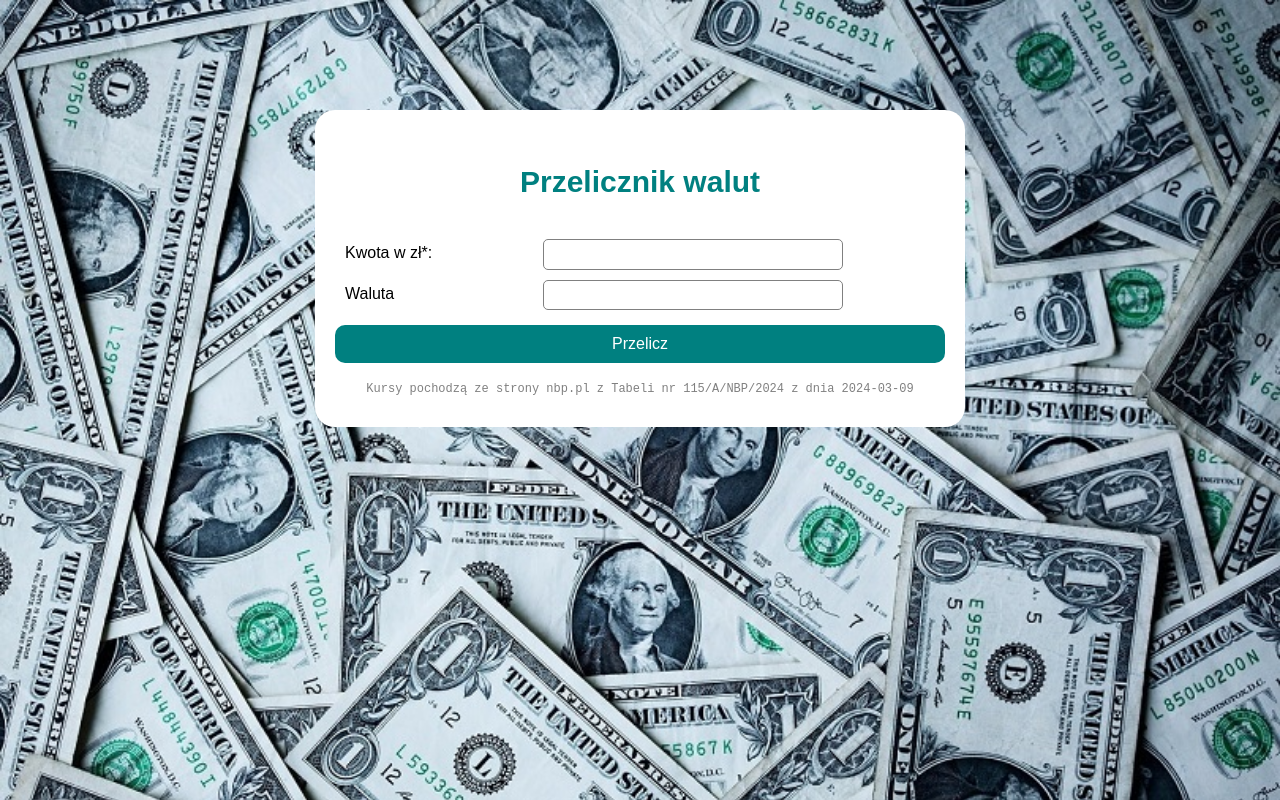
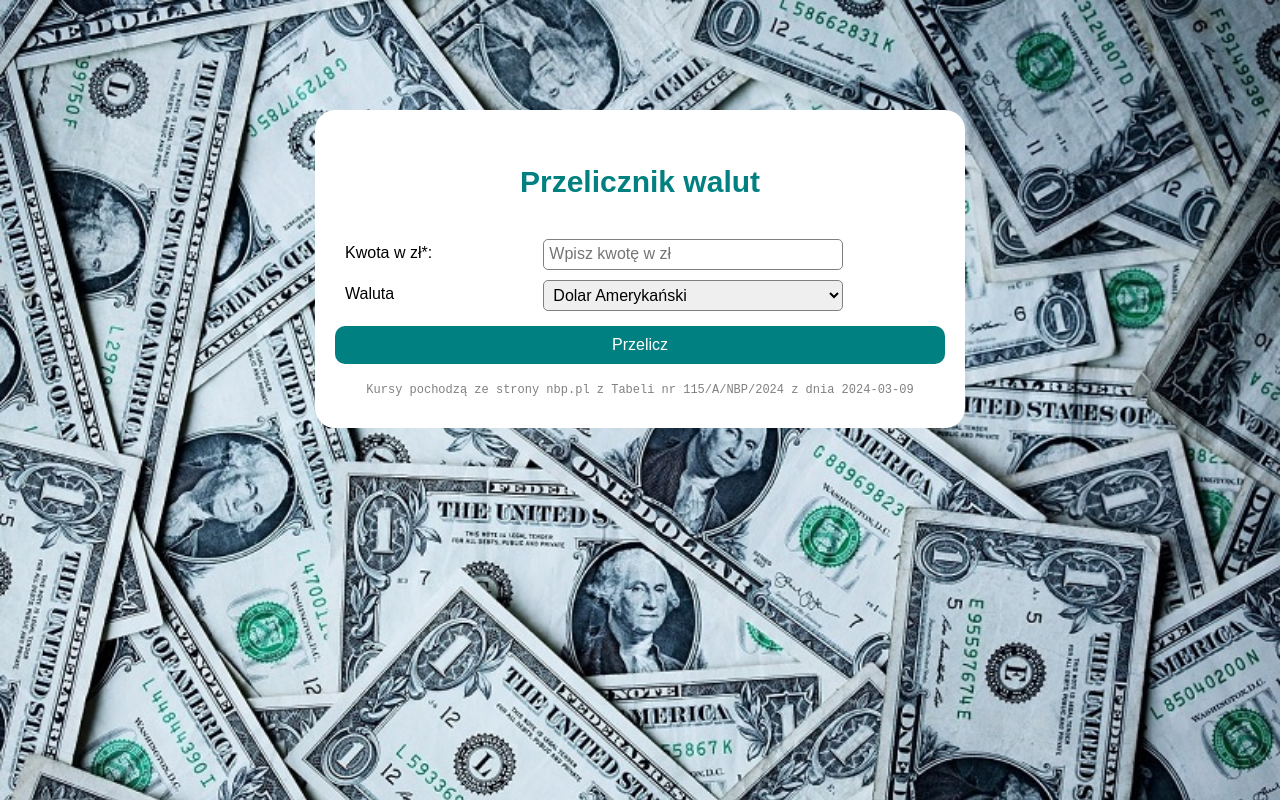
Before and after one commit to t-samborski/Currency-Converter, a React (Create React App) app: page / in a window 1280 px wide. Built offline with nearby package versions, Linux system fonts and the light colour scheme.

Commit message:
add function calculateResult

```diff
--- a/src/App.js
+++ b/src/App.js
@@ -1,10 +1,26 @@
 import { Forms } from "./Form";
 import { Container } from "./Container";
+import { useState } from "react";
+import { currencys } from "./currencys";
+
 
 function App() {
+
+  const [result, setResult] = useState();
+
+  const calculateResult = (amount, currency) => {
+  const rate = currencys.find((currencys) => currencys.short === currency).rate;
+
+    setResult({
+      targetAmount: +amount,
+      results: amount / rate,
+      currency,
+    })
+  }
+
   return (
     <Container>
-      <Forms/>
+      <Forms result={result} calculateResult={calculateResult} />
     </Container>
   );
 }
--- /dev/null
+++ b/src/Form/Result/index.js
@@ -0,0 +1,10 @@
+import { CurrencyResult } from "./styled"
+
+export const Result = ({ result }) => (
+    !!result && (
+        <CurrencyResult>
+            Za kwotę: <strong>{result.targetAmount} zł</strong>  otrzymasz <strong>{result.results.toFixed(2)} {result.currency}</strong>
+        </CurrencyResult>
+    )
+
+)
--- /dev/null
+++ b/src/Form/Result/styled.js
@@ -0,0 +1,6 @@
+import styled from "styled-components";
+
+export const CurrencyResult = styled.p `
+text-align: center;
+font-family: 'Courier New', Courier, monospace;
+`
--- a/src/Form/index.js
+++ b/src/Form/index.js
@@ -1,20 +1,50 @@
 import { Header, Form, Label, Title, Area, Button, Footer } from "./styled"
+import { currencys } from "../currencys";
+import { Result } from "./Result";
+import { useState } from "react";
 
-export const Forms = () => (
-    <Form>
+export const Forms = ({result, calculateResult}) => {
+
+    const [amount, setAmount] = useState("");
+    const [currency, setCurrency] = useState(currencys[0].short);
+
+    const onFormSubmit = (event) => {
+        event.preventDefault();
+        calculateResult(amount, currency);
+    }
+    return (
+
+    <Form onSubmit={onFormSubmit}>
         <Header>
-                Przelicznik walut
+            Przelicznik walut
         </Header>
         <Label>
             <Title>Kwota w zł*:</Title>
-            <Area />
+            <Area
+                type="number"
+                placeholder="Wpisz kwotę w zł"
+                value={amount}
+                onChange={({ target }) => setAmount(target.value)}
+            />
         </Label>
         <Label>
             <Title>Waluta</Title>
-            <Area />
+            <Area
+                as="select"
+                value={currency}
+                onChange={({ target }) => setCurrency(target.value)}
+            >
+                {currencys.map(currencys =>
+                    <option
+                        key={currencys.short}
+                        value={currencys.short}
+                    >{currencys.name}</option>)
+                }
+            </Area>
         </Label>
         <Button>Przelicz</Button>
         <Footer>Kursy pochodzą ze strony nbp.pl z Tabeli nr 115/A/NBP/2024 z dnia 2024-03-09</Footer>
+        <Result result={result} />
     </Form>
 
-);
+)};
--- /dev/null
+++ b/src/currencys.js
@@ -0,0 +1,17 @@
+export const currencys = [
+    {
+        name: "Dolar Amerykański",
+        rate: 4.00,
+        short: "USD",
+    },
+    {
+        name: "Euro",
+        rate: 4.30,
+        short: "EUR",
+    },
+    {
+        name: "Funt Brytyjski",
+        rate: 5.10,
+        short: "GBP",
+    },
+];
```
